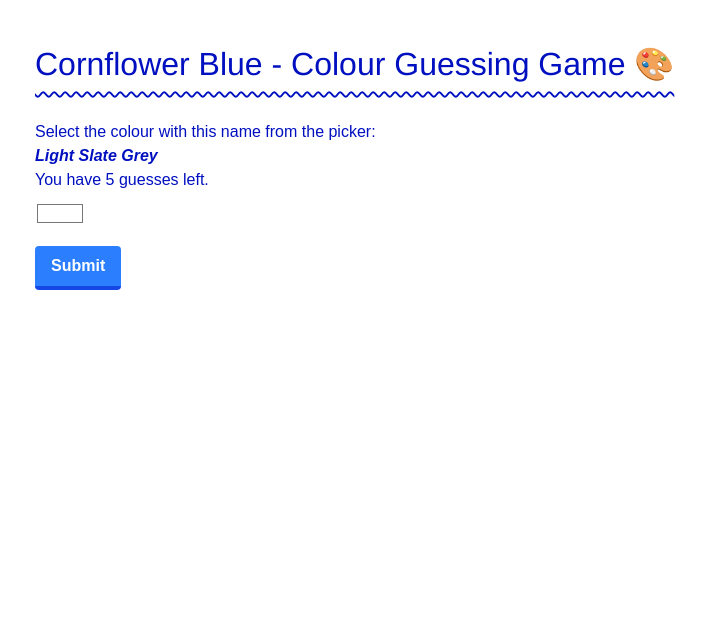
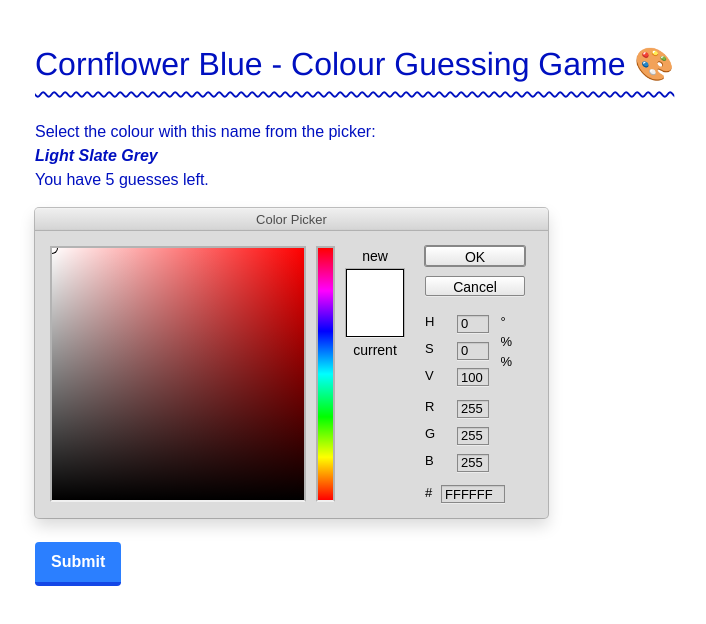
Before and after one commit to CZboop/Cornflower-Blue, a Next.js app: page / in a window 1280 px wide. Shown: the top 624 px of the page, without its empty margins (5-711 px from the left). Built offline with nearby package versions, Linux system fonts and the light colour scheme; a web font is replaced by a local one.

Commit message:
switch to photoshop colour picker in game screen

```diff
--- a/app/components/screens/GameScreen.tsx
+++ b/app/components/screens/GameScreen.tsx
@@ -1,4 +1,5 @@
-import Title from "../shared/Title"
+import Title from "../shared/Title";
+import { PhotoshopPicker } from 'react-color';
 
 type Colour = {
     r: string
@@ -11,12 +12,12 @@ type Props = {
     targetColour: { name: string, value: string }
     formAction: () => void
     colour: string
-    handleColourPicker: () => void
+    setColour: () => void
     pastEvals: Array<Colour>
     getColourDiffClass: (arg0: number) => string
 }
 
-export default function GameScreen({ numGuesses, targetColour, formAction, colour, handleColourPicker, pastEvals, getColourDiffClass }: Props) {
+export default function GameScreen({ numGuesses, targetColour, formAction, colour, setColour, pastEvals, getColourDiffClass }: Props) {
 
     return (
         <div className="page-content">
@@ -31,10 +32,10 @@ export default function GameScreen({ numGuesses, targetColour, formAction, colou
 
             <form action={formAction}>
                 <div className="colour-picker">
-                    <input type="color" id="picker-input" name="picker-input" value={colour} onChange={handleColourPicker} />
+                    <PhotoshopPicker key={numGuesses} color={colour} onChange={(c) => setColour(c.hex)}/>
                 </div>
                 <input type="submit" className="bg-blue-500 hover:bg-blue-400 text-white font-bold py-2 px-4 border-b-4 border-blue-700 hover:border-blue-500 rounded"></input>
-                {pastEvals.length !== 0 ?
+                {pastEvals.length > 0 ?
                     <>
                     <h3 className="past-guesses">Past Guesses:</h3>
                     {pastEvals.map((guess, index) => (<div key={`guess-${index}`} className="colour-diffs">
--- a/app/globals.css
+++ b/app/globals.css
@@ -92,3 +92,9 @@ input[type=color] {
   text-underline-offset: 0.25em;
   padding-bottom: 0.5em;
 }
+
+.colour-picker {
+  color: black;
+  margin-top: 1em;
+  margin-bottom: 0.5em;
+}
--- a/app/page.tsx
+++ b/app/page.tsx
@@ -56,9 +56,9 @@ export default function Home() {
   }
 
 
-  function handleColourPicker(event: React.ChangeEvent<HTMLInputElement>) {
-    setColour(event.target.value)
-  }
+  // function handleColourPicker(event: React.ChangeEvent<HTMLInputElement>) {
+  //   setColour(event.target.value)
+  // }
 
   function hexToRgb(hex: string) {
     // slice if alpha, will have two extra digits
@@ -121,11 +121,11 @@ export default function Home() {
 
   // early returns to handle screen rendering w multiple conditions
   if (guessedCorrect) {
-    return <WinScreen targetColour={targetColour} targetColourRGB={targetColourRGB} handleColourPicker={handleColourPicker} />
+    return <WinScreen targetColour={targetColour} targetColourRGB={targetColourRGB} />
   }
 
   if (numGuesses < 5) {
-    return <GameScreen numGuesses={numGuesses} targetColour={targetColour} formAction={formAction} colour={colour} handleColourPicker={handleColourPicker} pastEvals={pastEvals} getColourDiffClass={getColourDiffClass} />
+    return <GameScreen numGuesses={numGuesses} targetColour={targetColour} formAction={formAction} colour={colour} setColour={setColour} pastEvals={pastEvals} getColourDiffClass={getColourDiffClass} />
   }
 
   return (
--- a/package.json
+++ b/package.json
@@ -11,6 +11,7 @@
   "dependencies": {
     "next": "^16.0.10",
     "react": "19.2.0",
+    "react-color": "^2.19.3",
     "react-confetti": "^6.4.0",
     "react-dom": "19.2.0"
   },
```
Also changed, not shown: 1 other file (tests, documents, lock files or other folders).
